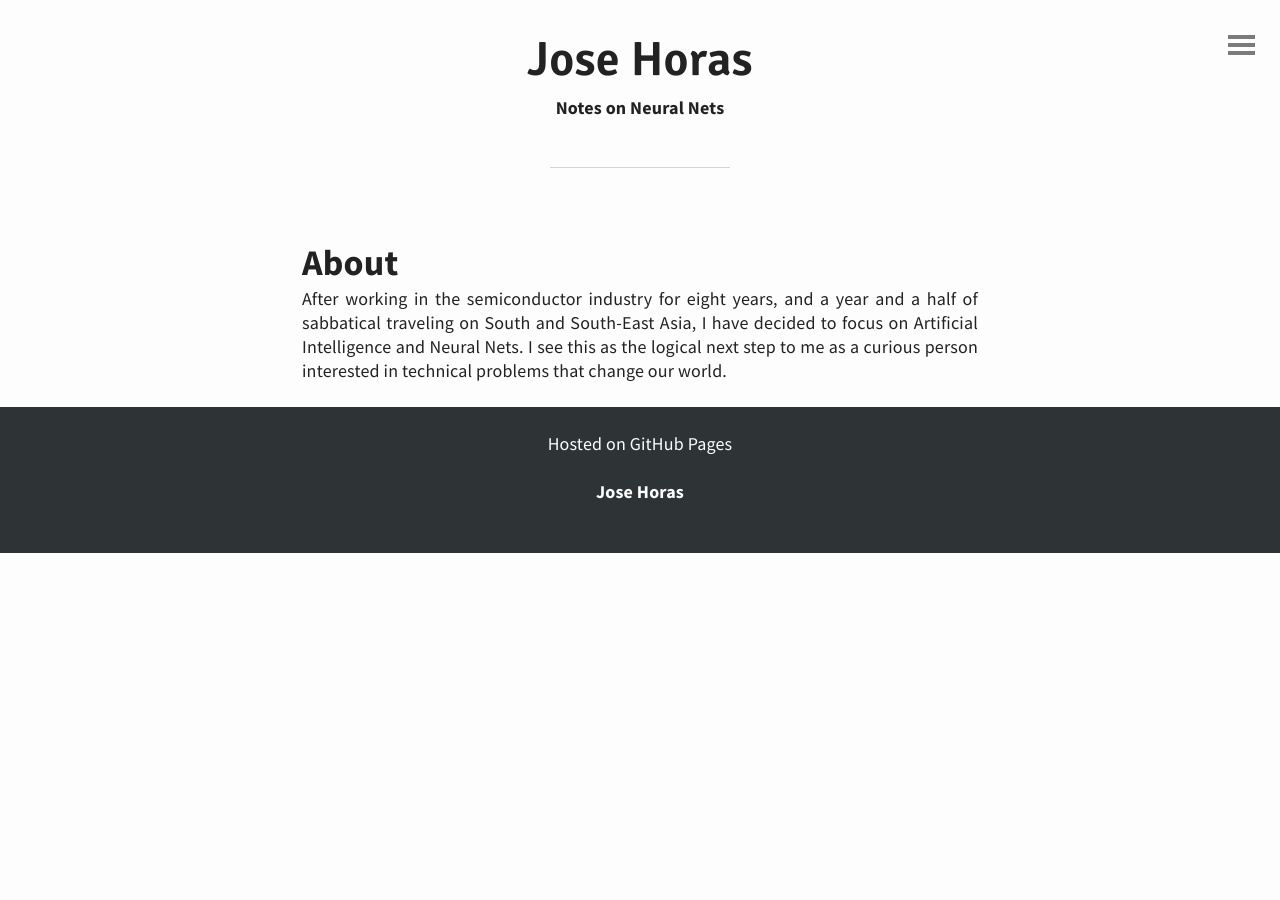
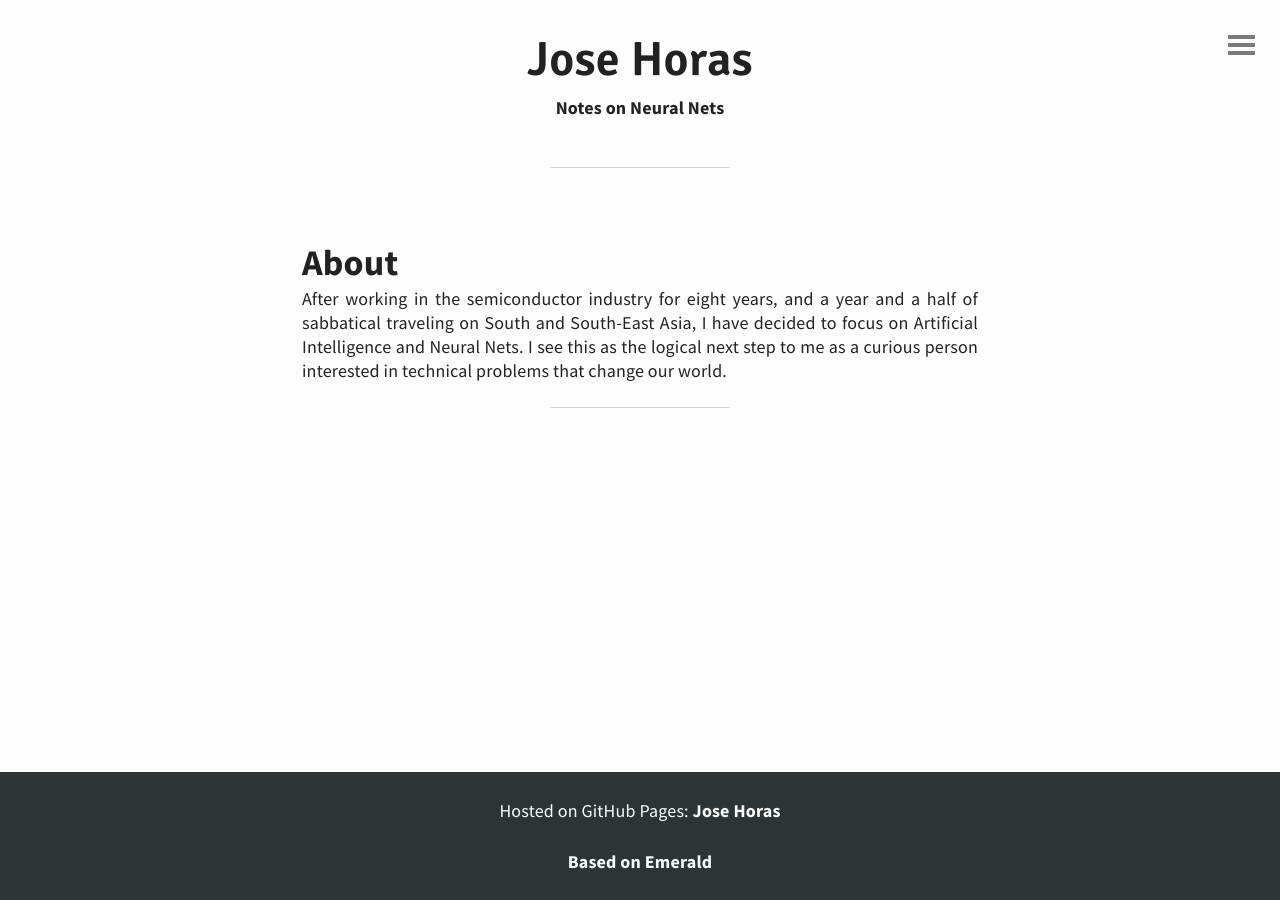
Before and after one commit to josehoras/josehoras.github.io, a Jekyll site: the page built from about.md, in a window 1280 px wide. Built offline with Jekyll 4.4.1, drawn with Linux system fonts in a browser that asks for light colours; comment, search, counter and statistics services are not loaded.

Commit message:
correct footer location

```diff
--- a/_includes/footer-custom.html
+++ b/_includes/footer-custom.html
@@ -1,9 +1,14 @@
 
 <footer class="footer">
-  <p>Hosted on GitHub Pages</p>
-
-  <p>
+  <span>Hosted on GitHub Pages:
+    <a href="{{ site.github.owner_url }}">Jose Horas</a>
     <!-- <img src="/assets/GitHub-Mark-32px.png" alt="w" width="16" height="16" > -->
-    <a href="{{ site.github.owner_url }}">Jose Horas</a>
-  </p>
+  </span>
+  <p></p>
+  <span>
+    <!-- <img src="/assets/GitHub-Mark-32px.png" alt="w" width="16" height="16" > -->
+    <a href="https://github.com/KingFelix/emerald">
+      Based on Emerald
+    </a>
+  </span>
 </footer>
--- a/_layouts/post.html
+++ b/_layouts/post.html
@@ -5,12 +5,12 @@ layout: default
 	<h2>{{ page.title }}</h2>
 	<time datetime="{{ page.date | date_to_xmlschema }}" class="by-line">{{ page.date | date_to_string }}</time>
 	<div class="content">
+		{{ content }}
+	</div>
 
-		{{ content }}
-
-	</div>
 </article>
 
+{% if page.title != "About" %}
 	<div id="disqus_thread"></div>
 	<script>
 	/**
@@ -30,3 +30,4 @@ s.setAttribute('data-timestamp', +new Date());
 	})();
 	</script>
 	<noscript>Please enable JavaScript to view the <a href="https://disqus.com/?ref_noscript">comments powered by Disqus.</a></noscript>
+{% endif %}
--- a/_sass/layout.scss
+++ b/_sass/layout.scss
@@ -174,7 +174,23 @@ html, body {
   @media (min-width: 940px) {
       margin-bottom: 1.3334em;
     }
+  &:after {
+  	display: block;
+    content: '';
+    width: 10rem;
+    height: 1px;
+    margin: 23px auto;
+    background-color: lighten($text-color, 70%);
+  }
 }
+
+#disqus_thread {
+	margin-bottom: 1.5em;
+  @media (min-width: 940px) {
+      margin-bottom: 1.3334em;
+    }
+}
+
 
 .post+.post:before {
     display: block;
@@ -184,15 +200,6 @@ html, body {
     margin: 10px auto;
     background-color: lighten($text-color, 70%);
   }
-
-	.post-body:after {
-	    display: block;
-	    content: '';
-	    width: 7rem;
-	    height: 1px;
-	    margin: 10px auto;
-	    background-color: lighten($text-color, 70%);
-	  }
 
 .by-line {
   display: block;
@@ -292,8 +299,9 @@ footer {
 	color: $background-color;
 	text-align: center;
 	position: absolute;
+	// position:sticky; bottom: 10px;
   width: 100%;
-  bottom: 1;
+  bottom: 0;
 }
 
 .footer a { color: $background-color;}
```
Lines whose indentation alone changed are shown as unchanged.
